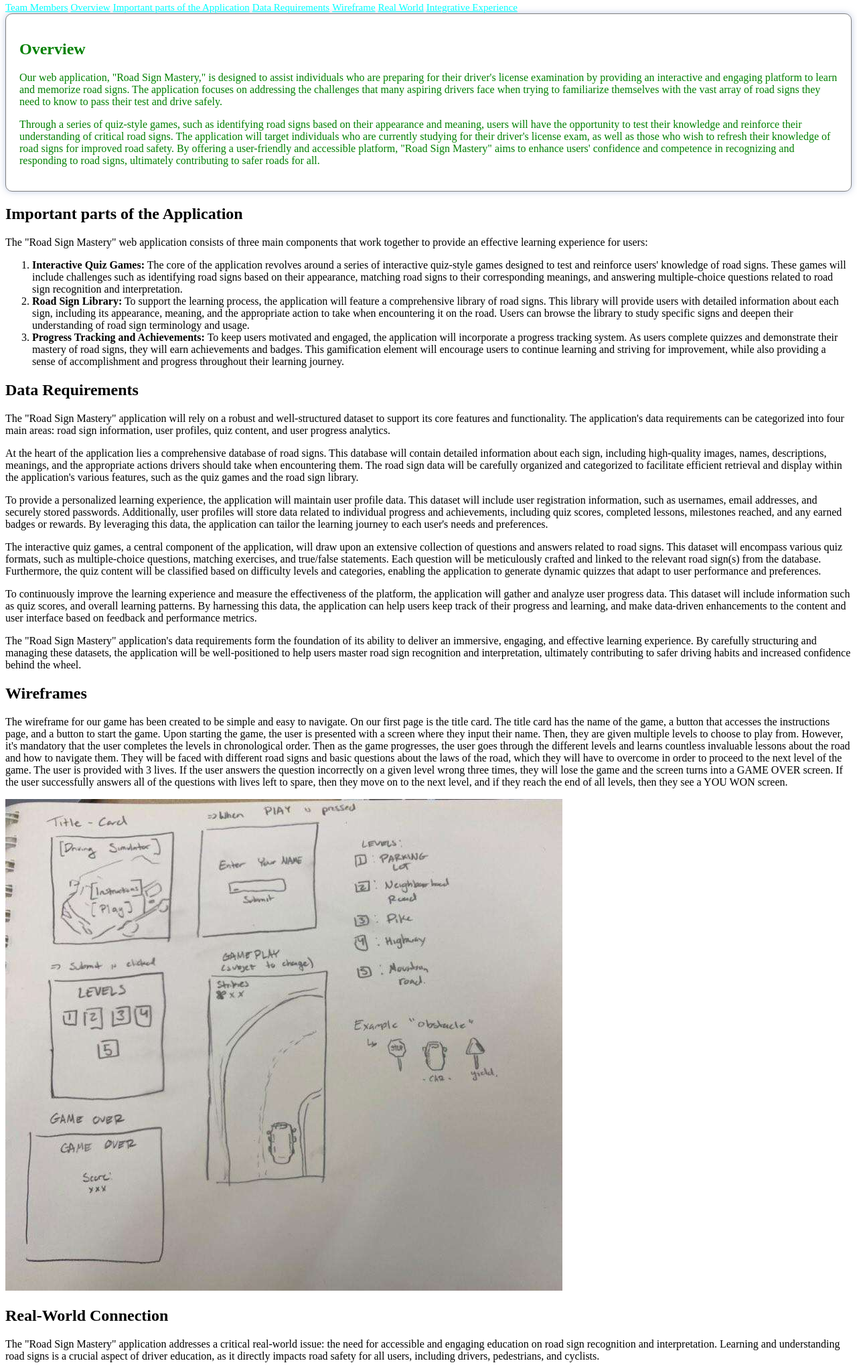
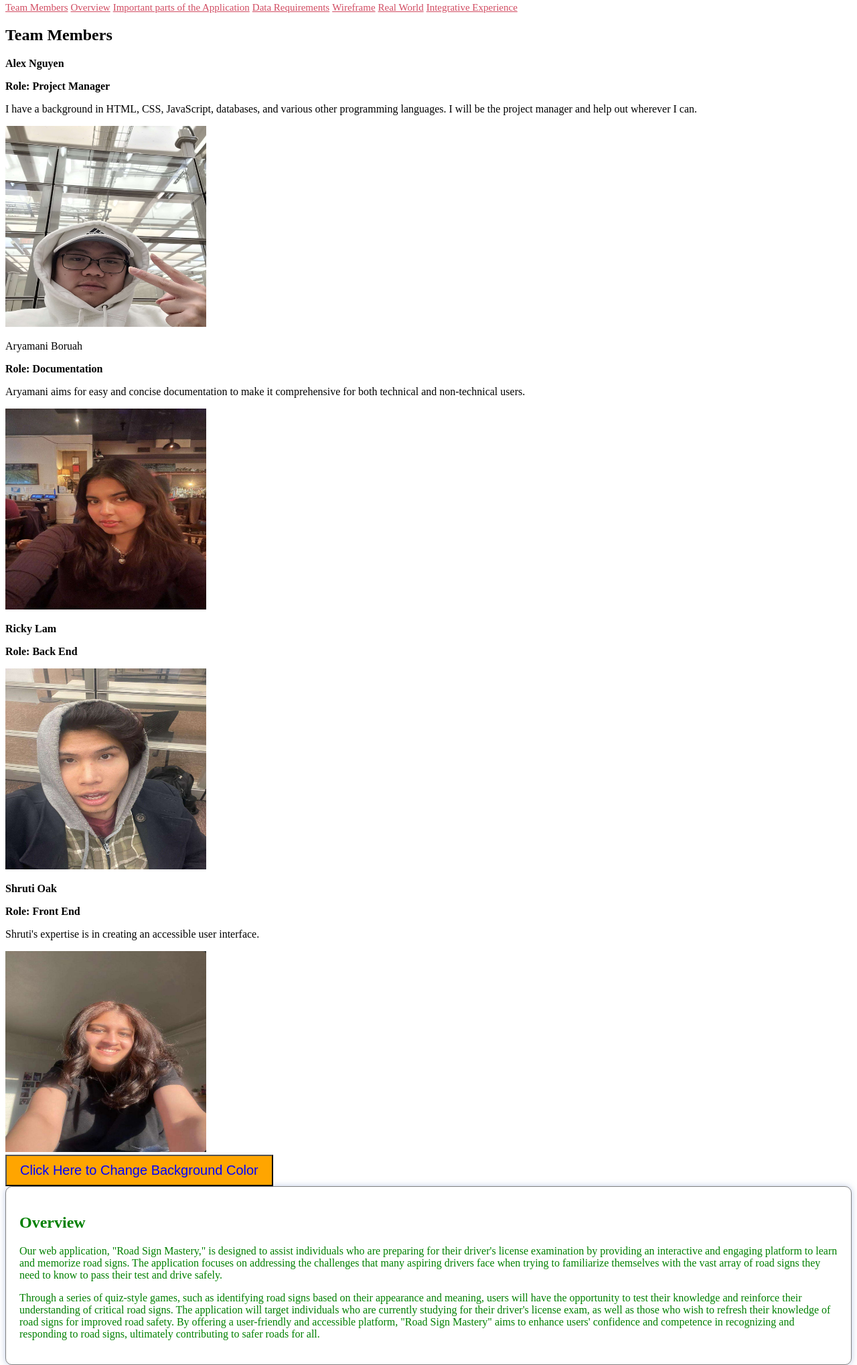
Before and after one commit to aryadot/Driving-Simulator, a website: page src/docs/milestone-01/index.html in a window 1280 px wide. Shown: the part 60-2098 px from the top of the page at 67% size. Drawn offline with Linux system fonts and the light colour scheme.

Commit message:
pretty much final

```diff
--- a/src/docs/milestone-01/index.html
+++ b/src/docs/milestone-01/index.html
@@ -29,6 +29,37 @@
     </nav>
 
     <main>
+      <section id="team-members">
+        <!-- Related content or subsections -->
+        <h2>Team Members</h2>
+        <p><b>Alex Nguyen</b></p>
+        <p><b>Role: Project Manager</b></p>
+        <p>
+          I have a background in HTML, CSS, JavaScript, databases, and various
+          other programming languages. I will be the project manager and help
+          out wherever I can.
+        </p>
+        <img src="alex.jpg" alt="Picture of Alex Nguyen" width="300" height="300">
+        <br />
+        <p><b></b>Aryamani Boruah</b></p>
+        <p><b>Role: Documentation</b></p>
+        <p>Aryamani aims for easy and concise documentation to make it comprehensive for both technical and non-technical users.</p>
+        <img src="aryamani.jpg" alt="Picture of Aryamani Boruah" width="300" height="300">
+        <br />
+        <p><b>Ricky Lam</b></p>
+        <p><b>Role: Back End</b></p>
+        <p></p>
+        <img src="ricky.jpg" alt="Picture of Ricky Lam" width="300" height="300">
+        <br />
+        <p><b>Shruti Oak</b></p>
+        <p><b>Role: Front End</b></p>
+        <p>Shruti's expertise is in creating an accessible user interface.</p>
+        <img src="shruti.jpg" alt="Picture of Shruti Oak" width="300" height="300">
+        <br />
+    </section>
+
+      <input type="button" class="button-style" id="bottomButton" value="Click Here to Change Background Color"/>
+
       <!-- Main content of the document -->
       <section id="overview">
         <h2>Overview</h2>
@@ -119,7 +150,7 @@
                 into a GAME OVER screen. If the user successfully answers all of the questions with lives left to spare, then they move on to the next level, and if they reach
                 the end of all levels, then they see a YOU WON screen.
             </p>
-            <img src="vision.jpg" alt="Vision Board">
+            <img src="vision.jpg" alt="Vision Board" width="600" height="600">
           </section>
 
           <section id="real-world">
@@ -173,35 +204,6 @@
           </section>
 
       </article>
-
-      <section id="team-members">
-          <!-- Related content or subsections -->
-          <h2>Team Members</h2>
-          <p>Alex Nguyen</p>
-          <p><b>Role: Project Manager</b></p>
-          <p>
-            I have a background in HTML, CSS, JavaScript, databases, and various
-            other programming languages. I will be the project manager and help
-            out wherever I can.
-          </p>
-          <!--<img src="path/to/your/image.jpg" alt="Picture of Alex Nguyen"> -->
-          <br />
-          <p>Aryamani Boruah</p>
-          <p><b>Role: Documentation</b></p>
-          <p></p>
-          <!--<img src="path/to/your/image.jpg" alt="Picture of Aryamani Boruah"> -->
-          <br />
-          <p>Ricky Lam</p>
-          <p><b>Role: Back End</b></p>
-          <p></p>
-          <!--<img src="path/to/your/image.jpg" alt="Picture of Ricky Lam"> -->
-          <br />
-          <p>Shruti Oak</p>
-          <p><b>Role: Front End</b></p>
-          <p></p>
-          <!--<img src="path/to/your/image.jpg" alt="Picture of Shruti Oak"> -->
-          <br />
-      </section>
       <aside>
         <!-- Side content like ads, links to other posts, or author info -->
       </aside>
--- a/src/docs/milestone-01/script.js
+++ b/src/docs/milestone-01/script.js
@@ -0,0 +1,10 @@
+window.addEventListener('DOMContentLoaded', function() {
+    function goToBottomOfPage() {
+      document.body.style.backgroundColor = 'black';
+    }
+
+    const bottomButton = document.getElementById('bottomButton');
+    if (bottomButton) {
+      bottomButton.addEventListener('click', goToBottomOfPage);
+    }
+  });
--- a/src/docs/milestone-01/styles.css
+++ b/src/docs/milestone-01/styles.css
@@ -36,6 +36,13 @@ h1 {
  }
 
  nav a {
-    color: cyan;
+    color: rgb(209, 76, 98);
     font-size: 15px;
   }
+
+.button-style {
+    background-color: orange;
+    color: blue;
+    padding: 10px 20px;
+    font-size: 20px
+}
```
Also changed, not shown: src/docs/milestone-01/alex.jpg (added), src/docs/milestone-01/aryamani.jpg (added), src/docs/milestone-01/ricky.jpg (added), src/docs/milestone-01/shruti.jpg (added), 3 other files. Lines whose indentation alone changed are shown as unchanged.
